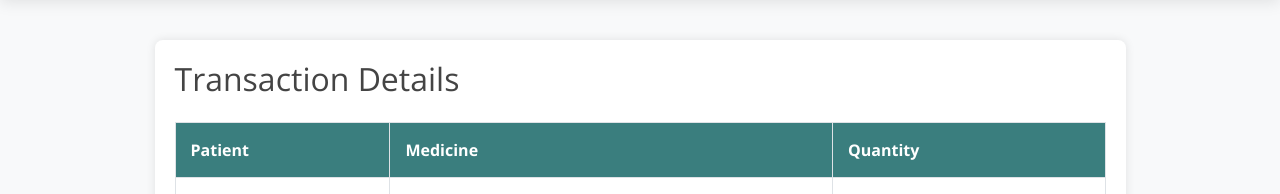
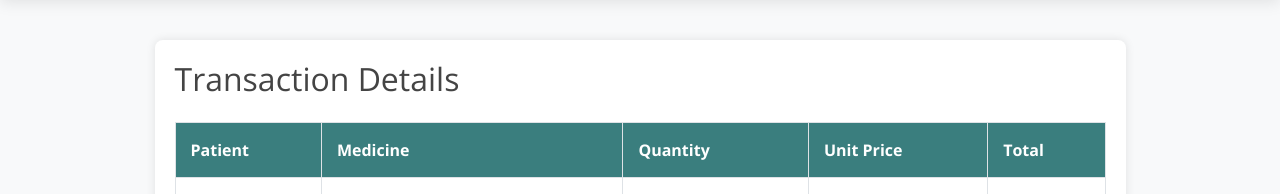
Before and after one commit to kpkmaduwantha9/mediapplication, a Django app: page /transaction/view-transactions/ in a window 1280 px wide. Shown: the part 116-310 px from the top of the page. Run offline with Django 5.2, Linux system fonts and the light colour scheme; data comes from the database, SQL or seed files in the repository.

Commit message:
Fixing transactions

```diff
--- a/transaction/models.py
+++ b/transaction/models.py
@@ -1,11 +1,14 @@
 from django.db import models
 from patient.models import Patient
 from medicine.models import Medicine
+from django.utils.timezone import now
 
 class Transaction(models.Model):
     patient = models.ForeignKey(Patient, on_delete=models.CASCADE)
     medicine = models.ForeignKey(Medicine, on_delete=models.CASCADE)
     quantity = models.IntegerField()
+    total = models.DecimalField(max_digits=10, decimal_places=2, null=True)
+    created_at = models.DateTimeField(default=now)
 
     def __str__(self):
         return f"Transaction for {self.patient.name} - {self.medicine.name} (Quantity: {self.quantity})"
--- a/transaction/templates/transaction/view_transactions.html
+++ b/transaction/templates/transaction/view_transactions.html
@@ -56,6 +56,8 @@
                             <th>Patient</th>
                             <th>Medicine</th>
                             <th>Quantity</th>
+                            <th>Unit Price</th>
+                            <th>Total</th>
                         </tr>
                     </thead>
                     <tbody>
@@ -64,6 +66,8 @@
                             <td>{{ transaction.patient.name }}</td>
                             <td>{{ transaction.medicine.name }}</td>
                             <td>{{ transaction.quantity }}</td>
+                            <td>{{ transaction.medicine.price }}</td>
+                            <td>{{transaction.total}}</td>
                         </tr>
                         {% endfor %}
                     </tbody>
--- a/transaction/views.py
+++ b/transaction/views.py
@@ -1,5 +1,5 @@
 from django.shortcuts import render, redirect
-from django.http import HttpResponse
+from django.http import JsonResponse
 from django.contrib import messages
 from patient.models import Patient
 from medicine.models import Medicine
@@ -11,6 +11,7 @@ def add_transaction(request):
         patient_id = request.POST.get('patient')
         medicine_id = request.POST.get('medicine')
         quantity = request.POST.get('quantity')
+        total = request.POST.get('total')  # Get total from form submission
 
         # Check if all required fields are filled
         if not patient_id or not medicine_id or not quantity:
@@ -46,11 +47,25 @@ def add_transaction(request):
             messages.error(request, "Invalid quantity value. Please enter a valid number.")
             return redirect('add_transaction')
 
+        # Calculate the total price
+        calculated_total = medicine.price * quantity
+        try:
+            total = float(total)
+        except ValueError:
+            messages.error(request, "Invalid total value.")
+            return redirect('add_transaction')
+
+        # Validate the total price
+        if total != calculated_total:
+            messages.error(request, "The total price does not match the calculated value.")
+            return redirect('add_transaction')
+
         # Create and save the transaction
         transaction = Transaction(
             patient=patient,
             medicine=medicine,
-            quantity=quantity
+            quantity=quantity,
+            total=calculated_total,  # Save the calculated total
         )
         transaction.save()
 
@@ -68,15 +83,10 @@ def add_transaction(request):
     })
 
 def transaction_success(request):
-    # Yrender a success template
+    # Render a success template
     return render(request, 'transaction/success.html')
 
-
 def view_transactions(request):
-    # logic to view transactions
-    return render(request, 'transaction/view_transactions.html')
-
-
-def view_transactions(request):
-    transactions = Transaction.objects.all()  # Get all transactions
+    # Get all transactions
+    transactions = Transaction.objects.all()
     return render(request, 'transaction/view_transactions.html', {'transactions': transactions})
```
Also changed, not shown: transaction/templates/transaction/add_transaction.html (+30 -11 lines).
